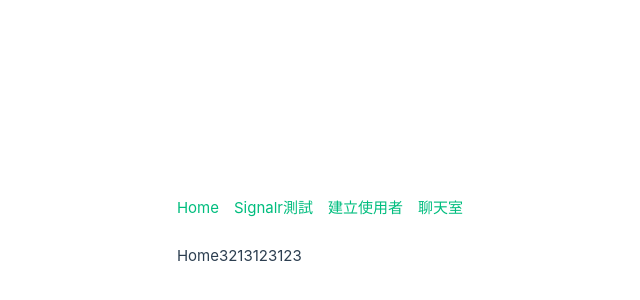
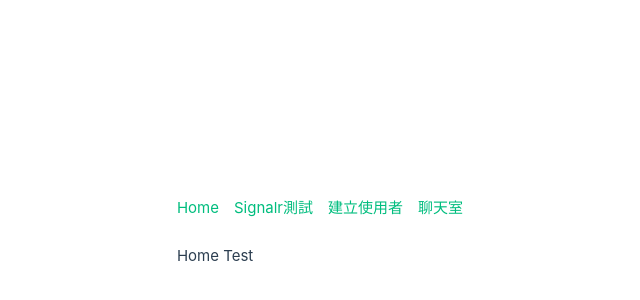
Before and after one commit to nick062333/ChatroomSample, a Vue app in the folder src/vueapp/: page /#/ in a window 1280 px wide. Shown: the part 168-468 px from the top of the page, without its empty margins (162-802 px from the left). Built offline with nearby package versions, Linux system fonts and the light colour scheme.

Commit message:
register vuex store

```diff
--- a/src/vueapp/src/main.js
+++ b/src/vueapp/src/main.js
@@ -7,8 +7,12 @@ import Chatroom from './components/Chatroom.vue'
 
 import { createRouter, createWebHashHistory } from 'vue-router'
 
+import './assets/main.css'
 
-const Home = { template: '<div>Home3213123123</div>' }
+import Store from './store/index.js';
+import Vuex from 'vuex';
+
+const Home = { template: '<div>Home Test</div>' }
 const About = { template: '<div>About</div>' }
 
 const routes = [
@@ -19,11 +23,14 @@ const routes = [
 
 const router = createRouter({
     history: createWebHashHistory(),
-    routes,
+    routes
 })
 
 const app = createApp(App)
 
 app.use(router)
 
+app.use(Vuex);
+app.use(Store)
+
 app.mount('#app')
--- /dev/null
+++ b/src/vueapp/src/store/index.js
@@ -0,0 +1,5 @@
+import Vuex from 'vuex';
+
+export default new Vuex.Store({
+    modules:{}
+});
```
